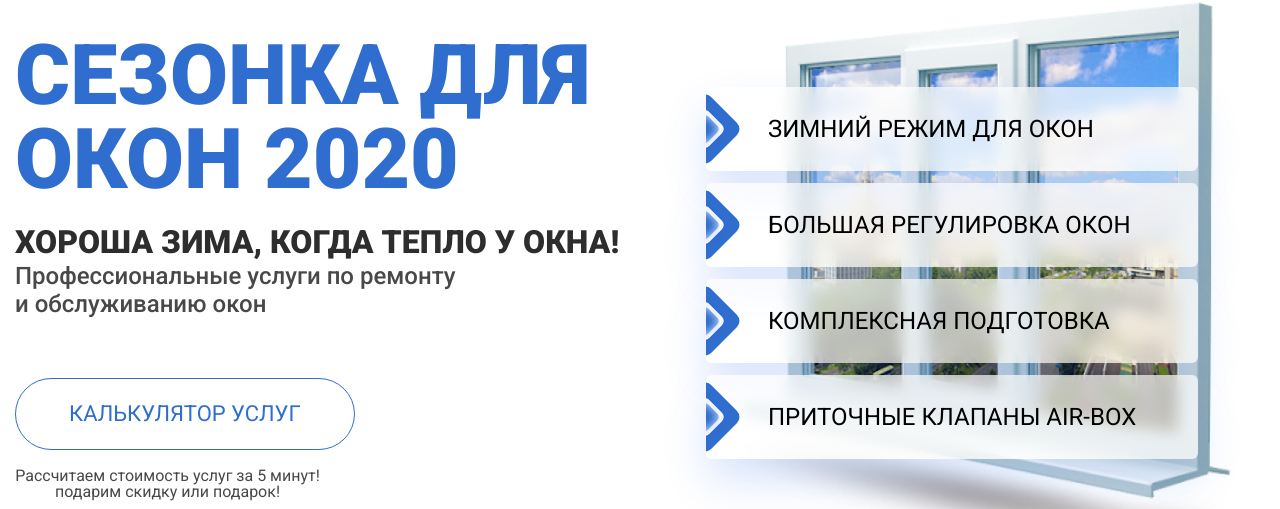
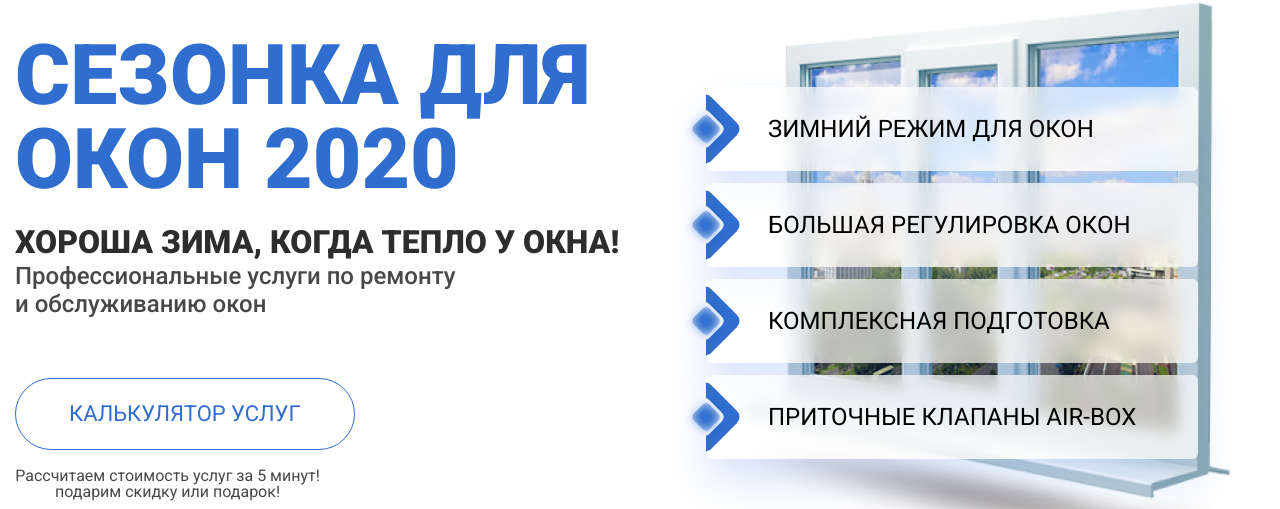
Before and after one commit to abduqahhorovaziz/hot-window-landing, a plain HTML site: page src/index.html in a window 1280 px wide. Shown: the part 265-774 px from the top of the page. Drawn offline with nearby package versions, Linux system fonts and the light colour scheme.

Commit message:
feat: add README.md, fix: main hover element

```diff
--- a/src/index.html
+++ b/src/index.html
@@ -159,7 +159,8 @@
           <div class="absolute lg:top-[20%] sm:top-0 left-0">
 
             <div
-              class="cursor-pointer group relative overflow-hidden py-[30px] px-[62px] flex items-center bg-[#ffffffab] shadow-header-custom backdrop-blur-[7.5px] rounded-md hover:bg-[#2F6DCE] hover:text-white duration-150 ease-in">
+              class="cursor-pointer group bg-[#ffffffab] shadow-header-custom backdrop-blur-[7.5px] rounded-md hover:bg-[#2F6DCE] hover:text-white duration-150 ease-in relative after:w-[22px] after:h-[22px] after:bg-[#2F6DCE] after:rounded-[5px] after:block after:rotate-45 after:absolute after:left-[-11px] after:top-[31px] hover:after:bg-[#FF3939] after:duration-150 after:ease-in after:shadow-element-shadow">
+            <div class="relative w-full h-full overflow-hidden py-[30px] px-[62px] flex items-center">
               <div
               class="w-[54px] h-[54px] absolute left-[-28px] rounded-[9px] bg-[#2F6DCE] rotate-45 flex items-center justify-center">
               <div class="p-1 bg-white rounded-md left-[-20px]">
@@ -171,8 +172,11 @@
             <p class="font-roboto lg:text-[24px] text-[16px] leading-[100%]">ЗИМНИЙ РЕЖИМ ДЛЯ ОКОН</p>
             </div>
 
-            <div
-              class="cursor-pointer mt-[12px] group relative overflow-hidden py-[30px] px-[62px] flex items-center bg-[#ffffffab] shadow-header-custom backdrop-blur-[7.5px] rounded-md hover:bg-[#2F6DCE] hover:text-white duration-150 ease-in">
+            </div>
+
+            <div
+              class="cursor-pointer group mt-3 bg-[#ffffffab] shadow-header-custom backdrop-blur-[7.5px] rounded-md hover:bg-[#2F6DCE] hover:text-white duration-150 ease-in relative after:w-[22px] after:h-[22px] after:bg-[#2F6DCE] after:rounded-[5px] after:block after:rotate-45 after:absolute after:left-[-11px] after:top-[31px] hover:after:bg-[#FF3939] after:duration-150 after:ease-in after:shadow-element-shadow">
+            <div class="relative w-full h-full overflow-hidden py-[30px] px-[62px] flex items-center">
               <div
               class="w-[54px] h-[54px] absolute left-[-28px] rounded-[9px] bg-[#2F6DCE] rotate-45 flex items-center justify-center">
               <div class="p-1 bg-white rounded-md left-[-20px]">
@@ -184,8 +188,11 @@
             <p class="font-roboto lg:text-[24px] text-[16px] leading-[100%]">БОЛЬШАЯ РЕГУЛИРОВКА ОКОН</p>
             </div>
 
-            <div
-              class="cursor-pointer mt-[12px] group relative overflow-hidden py-[30px] px-[62px] flex items-center bg-[#ffffffab] shadow-header-custom backdrop-blur-[7.5px] rounded-md hover:bg-[#2F6DCE] hover:text-white duration-150 ease-in">
+            </div>
+
+            <div
+              class="cursor-pointer group mt-3 bg-[#ffffffab] shadow-header-custom backdrop-blur-[7.5px] rounded-md hover:bg-[#2F6DCE] hover:text-white duration-150 ease-in relative after:w-[22px] after:h-[22px] after:bg-[#2F6DCE] after:rounded-[5px] after:block after:rotate-45 after:absolute after:left-[-11px] after:top-[31px] hover:after:bg-[#FF3939] after:duration-150 after:ease-in after:shadow-element-shadow">
+            <div class="relative w-full h-full overflow-hidden py-[30px] px-[62px] flex items-center">
               <div
               class="w-[54px] h-[54px] absolute left-[-28px] rounded-[9px] bg-[#2F6DCE] rotate-45 flex items-center justify-center">
               <div class="p-1 bg-white rounded-md left-[-20px]">
@@ -197,8 +204,11 @@
             <p class="font-roboto lg:text-[24px] text-[16px] leading-[100%]">КОМПЛЕКСНАЯ ПОДГОТОВКА</p>
             </div>
 
-            <div
-              class="cursor-pointer mt-[12px] group relative overflow-hidden py-[30px] px-[62px] flex items-center bg-[#ffffffab] shadow-header-custom backdrop-blur-[7.5px] rounded-md hover:bg-[#2F6DCE] hover:text-white duration-150 ease-in">
+            </div>
+
+            <div
+              class="cursor-pointer group mt-3 bg-[#ffffffab] shadow-header-custom backdrop-blur-[7.5px] rounded-md hover:bg-[#2F6DCE] hover:text-white duration-150 ease-in relative after:w-[22px] after:h-[22px] after:bg-[#2F6DCE] after:rounded-[5px] after:block after:rotate-45 after:absolute after:left-[-11px] after:top-[31px] hover:after:bg-[#FF3939] after:duration-150 after:ease-in after:shadow-element-shadow">
+            <div class="relative w-full h-full overflow-hidden py-[30px] px-[62px] flex items-center">
               <div
               class="w-[54px] h-[54px] absolute left-[-28px] rounded-[9px] bg-[#2F6DCE] rotate-45 flex items-center justify-center">
               <div class="p-1 bg-white rounded-md left-[-20px]">
@@ -209,6 +219,10 @@
             </div>
             <p class="font-roboto lg:text-[24px] text-[16px] leading-[100%]">ПРИТОЧНЫЕ КЛАПАНЫ AIR-BOX</p>
             </div>
+
+            </div>
+
+
 
 
 
```
Also changed, not shown: dist/tailwind.css, 1 other file. Lines whose indentation alone changed are shown as unchanged.
